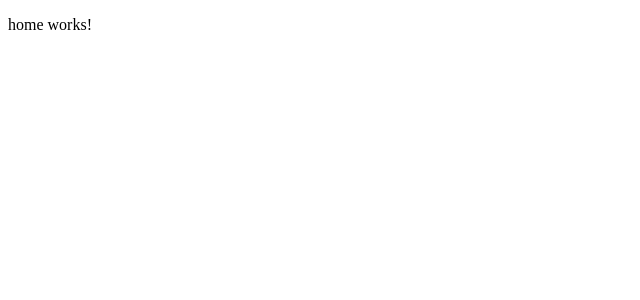
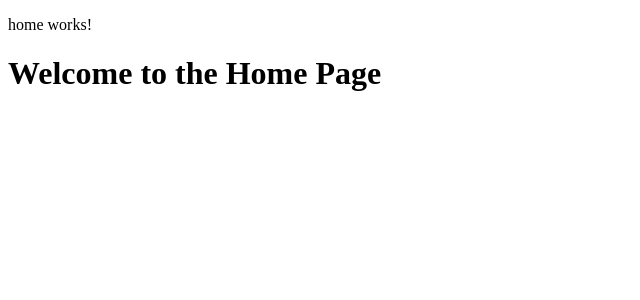
Before and after one commit to Keerthanagowda2003/Angulardemoproject, an Angular app: page /home in a window 1280 px wide. Shown: the top 300 px of the page, without its empty margins (0-640 px from the left). Built offline with nearby package versions, Linux system fonts and the light colour scheme.

Commit message:
I add h1tag new

```diff
--- a/src/app/home/home.component.html
+++ b/src/app/home/home.component.html
@@ -1 +1,5 @@
+
+
+
 <p>home works!</p>
+<h1>Welcome to the Home Page</h1>
```
